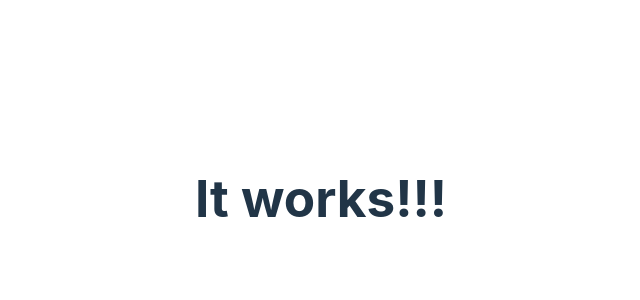
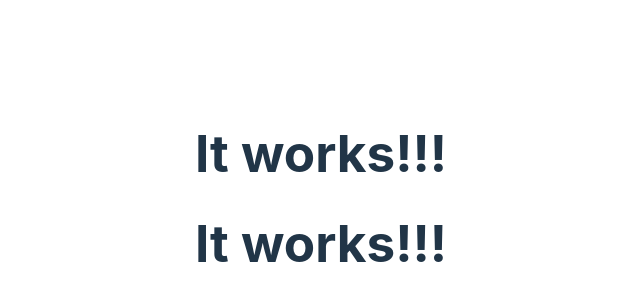
Before and after one commit to DivorcedLance/gh-actions-deploy-test, a React (Vite) app: page / in a window 1280 px wide. Shown: the part 202-502 px from the top of the page, without its empty margins (319-959 px from the left). Built offline with nearby package versions, Linux system fonts and the light colour scheme.

Commit message:
Changing App.jsx

```diff
--- a/src/App.jsx
+++ b/src/App.jsx
@@ -5,6 +5,7 @@ function App() {
   return (
     <>
       <h1>It works!!!</h1>
+      <h1>It works!!!</h1>
     </>
   )
 }
```
